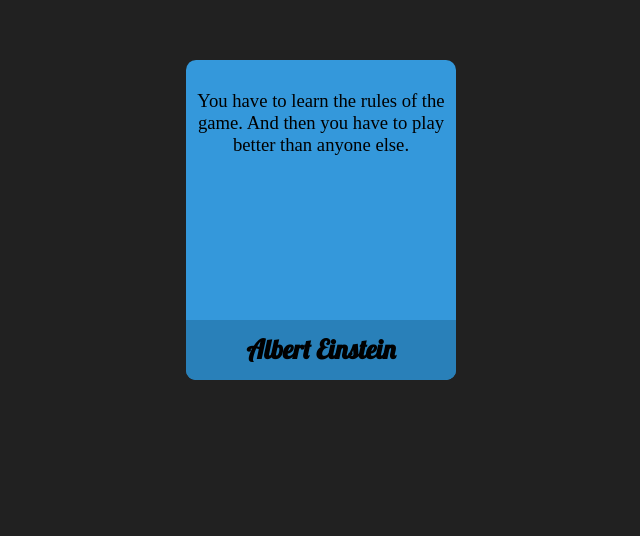
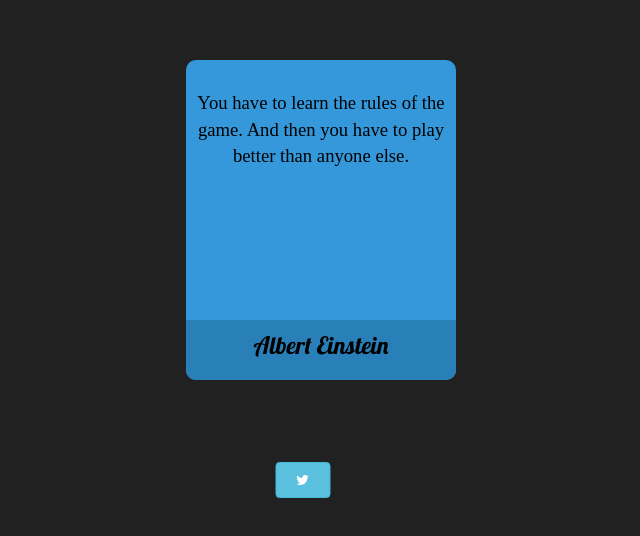
Before and after one commit to kazi-mifta/Quotes, a plain HTML site: page index.html in a window 1280 px wide. Shown: the part 180-716 px from the top of the page, without its empty margins (319-959 px from the left). Drawn offline with nearby package versions, Linux system fonts and the light colour scheme; a web font is replaced by a local one.

Commit message:
Completed Project

```diff
--- a/index.html
+++ b/index.html
@@ -1,6 +1,7 @@
 <!doctype html>
 
 <html lang="en">
+
 <head>
     <meta charset="utf-8">
 
@@ -8,11 +9,16 @@
     <meta name="Quote Generator" content="Random Quotes">
     <meta name="Kazi" content="Codepen">
 
+    <link rel="stylesheet" href="https://maxcdn.bootstrapcdn.com/bootstrap/3.3.7/css/bootstrap.min.css">
+
     <link rel="stylesheet" type="text/css" href="styles.css">
 
     <link href='https://fonts.googleapis.com/css?family=Lobster' rel='stylesheet'>
 
+
     <link href='https://fonts.googleapis.com/css?family=Laila' rel='stylesheet'>
+
+    <link rel="stylesheet" href="https://cdnjs.cloudflare.com/ajax/libs/font-awesome/4.7.0/css/font-awesome.min.css">
 
     <!--[if lt IE 9]>
     <script src="https://cdnjs.cloudflare.com/ajax/libs/html5shiv/3.7.3/html5shiv.js"></script>
@@ -29,10 +35,21 @@
 
         <p id="quoteText">You have to learn the rules of the game. And then you have to play better than anyone else.</p>
 
-        <div class="author unselectable" id="author" style="font-family: Lobster"><h3 id="authorText">Albert Einstein</h3></div>
+        <div class="author unselectable" id="author" style="font-family: Lobster">
+            <h3 id="authorText">Albert Einstein</h3>
         </div>
+
+
+
+    </div>
+
+    <div>
+        <button id="tweetQuote" type="button" class="btn btn-info tweetQuote fa fa-twitter"></button>
+    </div>
+
 
 
     <script type="text/javascript" src="script.js"></script>
 </body>
+
 </html>
--- a/script.js
+++ b/script.js
@@ -1,16 +1,16 @@
 var quotes = [
    ["In the end, it's not the years in your life that count. It's the life in your years.", "Abraham Lincoln"],
-   ["Be yourself; everyone else is already taken.", "Oscar Wilde"],
+   ["Be yourself, everyone else is already taken.", "Oscar Wilde"],
    ["Darkness cannot drive out darkness: only light can do that. Hate cannot drive out hate: only love can do that.", "Martin Luther King Jr."],
    ["If you don't stand for something you will fall for anything.", "Gordon A. Eadie"],
-    ["How wrong it is for a woman to expect the man to build the world she wants, rather than to create it herself.","Anais Nin"],
-    ["I think a simple rule of business is, if you do the things that are easier first, then you can actually make a lot of progress.","Mark Zuckerberg"],
-    ["A business has to be involving, it has to be fun, and it has to exercise your creative instincts.","Sir R. Branson"]
-    ["Life is not fair; get used to it.","Bill Gates"],
-    ["Design is not just what it looks like and feels like. Design is how it works.","Steve Jobs"],
-    ["When something is important enough, you do it even if the odds are not in your favour.","Elon Musk"],
-    ["You don't learn to walk by following rules. You learn by doing, and by falling over.","Sir R. Branson"],
-    ["Never give up. Today is hard, tomorrow will be worse, but the day after tomorrow will be sunshine.","Jack Ma"]
+    ["How wrong it is for a woman to expect the man to build the world she wants, rather than to create it herself.", "Anais Nin"],
+    ["I think a simple rule of business is, if you do the things that are easier first, then you can actually make a lot of progress.", "Mark Zuckerberg"],
+    ["A business has to be involving, it has to be fun, and it has to exercise your creative instincts.", "Sir R. Branson"]
+    ["Life is not fair; get used to it.", "Bill Gates"],
+    ["Design is not just what it looks like and feels like. Design is how it works.", "Steve Jobs"],
+    ["When something is important enough, you do it even if the odds are not in your favour.", "Elon Musk"],
+    ["You don't learn to walk by following rules. You learn by doing, and by falling over.", "Sir R. Branson"],
+    ["Never give up. Today is hard, tomorrow will be worse, but the day after tomorrow will be sunshine.", "Jack Ma"]
 ];
 
 var colors = [
@@ -42,7 +42,8 @@ var card = document.getElementById('card');
 var cardText = document.getElementById('quoteText');
 var author = document.getElementById('author');
 var authorText = document.getElementById('authorText');
-card.onclick = function(){
+var link = document.getElementById("tweetQuote");
+card.onclick = function () {
     var ranColor = randomBackgroundColor();
     card.style.backgroundColor = ranColor[0];
     author.style.backgroundColor = ranColor[1];
@@ -50,4 +51,15 @@ card.onclick = function(){
     var ranText = randomQuote();
     authorText.innerHTML = ranText[1];
     cardText.innerHTML = ranText[0];
+
+
+
+    link.onclick = function () {
+
+        var currentQuote = "https://twitter.com/intent/tweet?text=" + ranText[0] + " - " + ranText[1];
+
+        window.open(currentQuote,"-blank");
+
     }
+
+}
--- a/styles.css
+++ b/styles.css
@@ -63,3 +63,21 @@ body {
     margin-top: 12px;
 
 }
+
+#tweetQuote{
+
+    position: absolute;
+   top: 80%;
+   left: 47%;
+   transform: translate(-50%, -50%);
+   -webkit-transform: translate(-50%, -50%);
+
+
+
+    padding-left: 20px;
+    padding-right: 20px;
+    padding-top: 10px;
+    padding-bottom: 10px;
+
+    margin:20px;
+}
```
Lines whose indentation alone changed are shown as unchanged.
